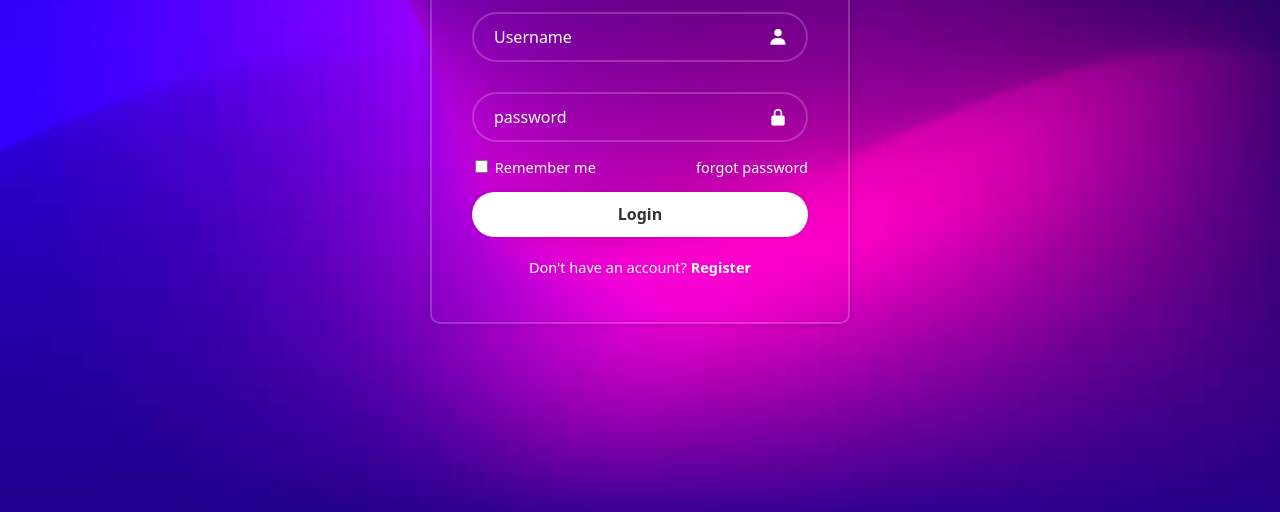
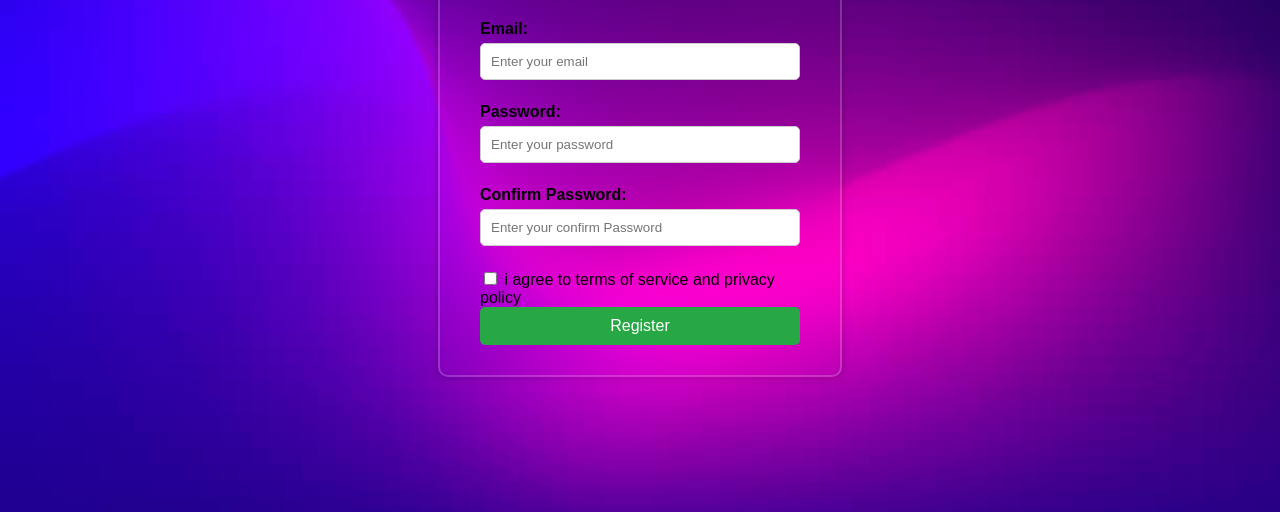
Before and after one commit to krish382/Login, a plain HTML site: page index.html in a window 1280 px wide. Shown: the part 288-800 px from the top of the page. Drawn offline with nearby package versions, Linux system fonts and the light colour scheme.

Commit message:
Add files via upload

```diff
--- a/index.html
+++ b/index.html
@@ -3,37 +3,32 @@
 <head>
     <meta charset="UTF-8">
     <meta name="viewport" content="width=device-width, initial-scale=1.0">
-  <title> Login </title>
+    <title>Register Account</title>
     <link rel="stylesheet" href="style.css">
-  <link href='https://unpkg.com/boxicons@2.1.4/css/boxicons.min.css' rel='stylesheet'>
 </head>
 <body>
+    <div class="container">
+        <h2>Register </h2>
+        <form id="registerForm" onsubmit="return validateForm()">
+            <label for="username">Username:</label>
+            <input type="text" id="username" name="username" placeholder="Enter your username" required><br><br>
 
- <div class="wrapper">
-  <form action="">
-    <h1>Login</h1>
-    <div class="input-box">
-      <input type="text" placeholder="Username" required>
-      <i class='bx bxs-user'></i>
-    </div>
-    <div class="input-box">
-      <input type="password" placeholder="password" required>
-      <i class='bx bxs-lock-alt' ></i>
-    </div>
+            <label for="email">Email:</label>
+            <input type="email" id="email" name="email" placeholder="Enter your email"><br><br>
 
-    <div class="remember-forget">
-      <label> <input type="checkbox"> Remember me</label>
-      <a href="#">forgot password</a>
-    </div>
+            <label for="password">Password:</label>
+            <input type="password" id="password" name="password" placeholder="Enter your password"><br><br>
 
-    <button type="submit" class="btn">Login</button>
+            <label for="confirmPassword">Confirm Password:</label>
+            <input type="password" id="confirmPassword" name="confirmPassword" placeholder="Enter your confirm Password"><br><br>
 
-    <div class="register-link">
-      <p>Don't have an account? <a href="#">Register</a></p>
-    </div>
+           <input type="checkbox" name="" id=""> i agree to terms of service and privacy policy
 
+
+            <button type="submit" >Register <a href="https://krish382.github.io/Login/"></a></button>
         </form>
     </div>
 
+    <script src="script.js"></script>
 </body>
 </html>
--- /dev/null
+++ b/script.js
@@ -0,0 +1,10 @@
+function validateForm() {
+    var password = document.getElementById("password").value;
+    var confirmPassword = document.getElementById("confirmPassword").value;
+
+    if (password !== confirmPassword) {
+        alert("Passwords do not match.");
+        return false;
+    }
+    return true;
+}
--- a/style.css
+++ b/style.css
@@ -1,118 +1,63 @@
-@import url("https://fonts.googleapis.com/css2? family Poppins:wght@300;400;500; 600; 700; 800;900& display=swap");
-
-* {
-    margin: 0;
-    padding: 0;
-    box-sizing: border-box;
-    font-family: system-ui, -apple-system, BlinkMacSystemFont, 'Segoe UI', Roboto, Oxygen, Ubuntu, Cantarell, 'Open Sans', 'Helvetica Neue', sans-serif;
-}
-
 body {
+    font-family: Arial, sans-serif;
+    background-image:  url(img.jpg);
+    background-repeat: no-repeat;
+    background-size: cover;
     display: flex;
     justify-content: center;
     align-items: center;
-    min-height: 100vh;
-    background: url('img.jpg') no-repeat;
-    background-size: cover;
-    background-position: center;
+    height: 100vh;
+    margin: 0;
+
 }
 
-.wrapper {
-    width: 420px;
+.container {
+    width: 320px;
     background: transparent;
     border: 2px solid rgba(255, 255, 255, .2);
     backdrop-filter: blur(20px);
     box-shadow: 0 0 10px rgba(0, 0, 0, .2);
-    color: #fff;
+    color: #000000;
     border-radius: 10px;
     padding: 30px 40px;
 }
 
-.wrapper h1 {
-    font-size: 36px;
+
+h2 {
     text-align: center;
+    margin-top: 12px;
+    color: #ffffff;
+    font-family: 'Courier New',  monospace;
+   }
+
+label {
+    font-weight: bold;
 }
 
-.wrapper .input-box {
-    position: relative;
+input[type="text"], input[type="email"], input[type="password"], input[type=""]{
     width: 100%;
-    height: 50px;
-    margin: 30px 0;
-}
-
-.input-box input {
-    width: 100%;
-    height: 100%;
-    background: transparent;
-    border: none;
-    outline: none;
-    border: 2px solid rgba(255, 255, 255, .2);
-    border-radius: 40px;
-    font-size: 16px;
-    color: #fff;
-    padding: 20px 45px 20px 20px;
-}
-
-.input-box input::placeholder {
-    color: #fff;
-}
-
-.input-box i {
-    position: absolute;
+    min-height: 10px;
     right: 20px;
-    top: 50%;
-    transform: translateY(-50%);
-    font-size: 20px;
+    padding: 10px;
+    margin: 5px 0;
+    border: 1px solid #ccc;
+    border-radius: 5px;
+    box-sizing: border-box;
 }
 
 
-.wrapper .remember-forget {
-    display: flex;
-    justify-content: space-between;
-    font-size: 14.5px;
-    margin: -15px 0 15px;
+
+button {
+    width: 100%;
+    padding: 10px;
+    background-color: #28a745;
+    border: none;
+    color: white;
+    font-size: 16px;
+    border-radius: 5px;
+    cursor: pointer;
 }
 
-.remember-forget label input {
-    accent-color: #fff;
-    margin: 3px;
+button:hover {
+    background-color: #218838;
 }
-
-.remember-forget a {
-    color: #fff;
-    text-decoration: none;
-}
-
-.remember-forget a:hover {
-    text-decoration: underline;
-}
-
-.wrapper .btn {
-    width: 100%;
-    height: 45px;
-    background: #fff;
-    border: none;
-    outline: none;
-    border-radius: 40px;
-    box-shadow: 0 0 10px rgba(0, 0, 0, .1);
-    cursor: pointer;
-    font-size: 16px;
-    color: #333;
-    font-weight: 600;
-}
-
-.wrapper .register-link {
-    font-size: 14.5px;
-    text-align: center;
-    margin: 20px 0 15px;
-}
-
-.register-link p a {
-    color: #fff;
-    text-decoration: none;
-    font-weight: 600;
-}
-
-.register-link p a:hover {
-    text-decoration: underline;
-}
```
Lines whose indentation alone changed are shown as unchanged.
